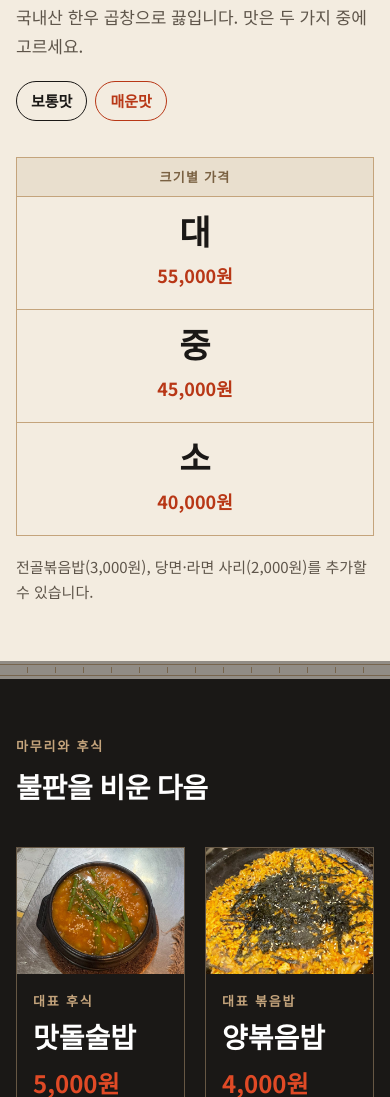
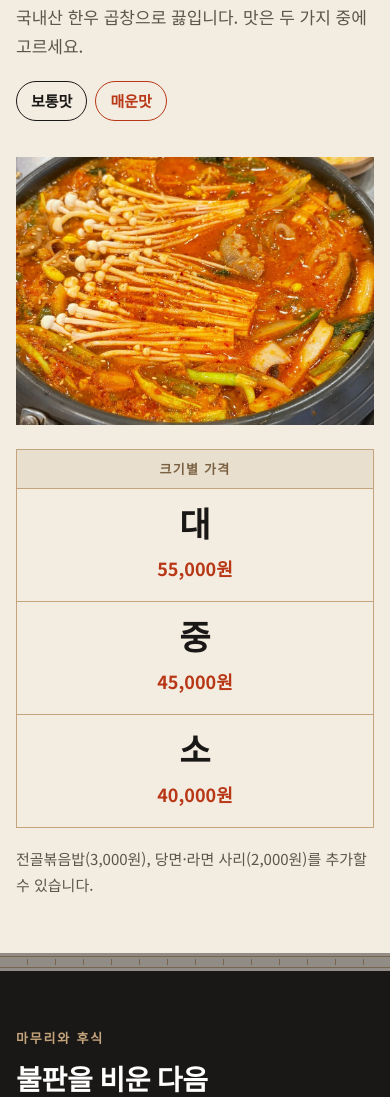
Before and after one commit to jinpark4525/-matdol, a plain HTML site: page index.html in a window 390 px wide. Shown: the part 4590-5687 px from the top of the page. Drawn offline with Linux system fonts and the light colour scheme.

Commit message:
한우곱창전골 사진 추가
Co-Authored-By: Claude Opus 5.5 <noreply@anthropic.com>
Claude-Session: https://claude.ai/code/session_01RVZVf1HfAvuTVMDRxvP2sh

```diff
--- a/index.html
+++ b/index.html
@@ -156,6 +156,9 @@ p{margin:0}
 .size .p{margin-top:8px;font-weight:700;font-size:clamp(18px,2.2vw,22px);color:var(--juhong-dark)}
 .size-label{background:var(--hanji-2);font-size:13px;font-weight:700;letter-spacing:.1em;color:var(--wood-dark);padding:8px;text-align:center;grid-column:1/-1;border-bottom:1px solid var(--wood)}
 .jg-notes{margin-top:18px;font-size:15px;color:var(--mute-on-light)}
+.jg-body{display:grid;grid-template-columns:minmax(0,1.1fr) minmax(0,.9fr);gap:clamp(24px,4vw,48px);align-items:center;margin-top:36px}
+.jg-body img{width:100%;aspect-ratio:4/3;object-fit:cover}
+.jg-body .sizes{margin-top:0}
 
 /* 8 finish */
 .finish{display:grid;grid-template-columns:minmax(0,1fr) minmax(0,1fr);gap:20px;margin-top:40px;align-items:stretch}
@@ -246,7 +249,7 @@ footer dd{margin:0}
 
 @media (max-width:820px){
   .trust,.steps{grid-template-columns:minmax(0,1fr)}
-  .story,.principle,.grill,.finish-more,.group,.award,.visit,.tables,.take-grid{grid-template-columns:minmax(0,1fr)}
+  .jg-body,.story,.principle,.grill,.finish-more,.group,.award,.visit,.tables,.take-grid{grid-template-columns:minmax(0,1fr)}
   .finish-more .menu-list+.menu-list li:first-child{padding-top:18px}
   .callbar{display:flex}
   .hero .inner{min-height:620px}
@@ -402,6 +405,9 @@ footer dd{margin:0}
       </div>
       <div class="chips"><span class="chip">보통맛</span><span class="chip hot">매운맛</span></div>
     </div>
+    <div class="jg-body">
+    <img src="img/jeongol.jpg" alt="팽이버섯과 대파를 올려 끓인 한우곱창전골" width="1023" height="767" loading="lazy">
+    <div>
     <div class="sizes num" aria-label="한우곱창전골 크기별 가격">
       <div class="size-label"><span>크기별 가격</span></div>
       <div class="size"><div class="s">대</div><div class="p">55,000원</div></div>
@@ -409,6 +415,8 @@ footer dd{margin:0}
       <div class="size"><div class="s">소</div><div class="p">40,000원</div></div>
     </div>
     <p class="jg-notes">전골볶음밥(3,000원), 당면·라면 사리(2,000원)를 추가할 수 있습니다.</p>
+    </div>
+    </div>
   </div>
 </section>
 <div class="lattice on-light" aria-hidden="true"></div>
```
Also changed, not shown: img/jeongol.jpg (added), 1 other file.
